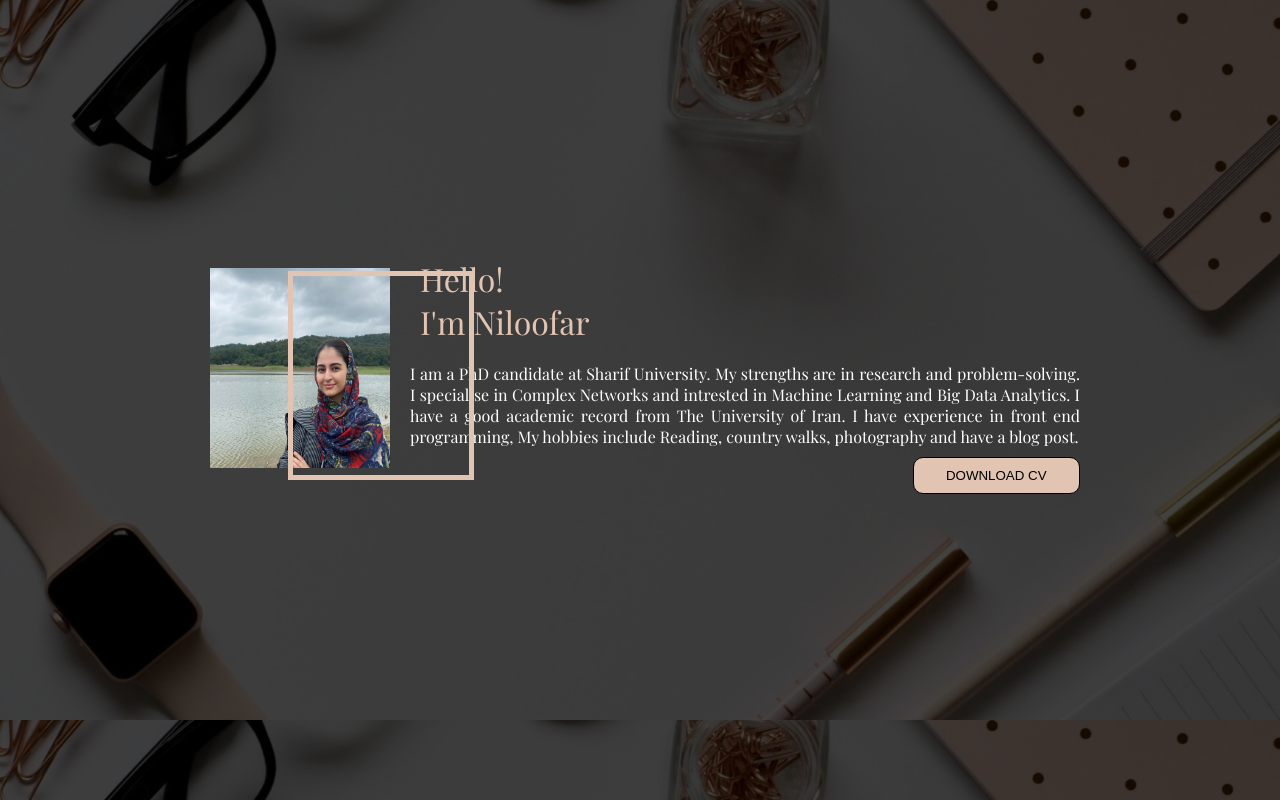
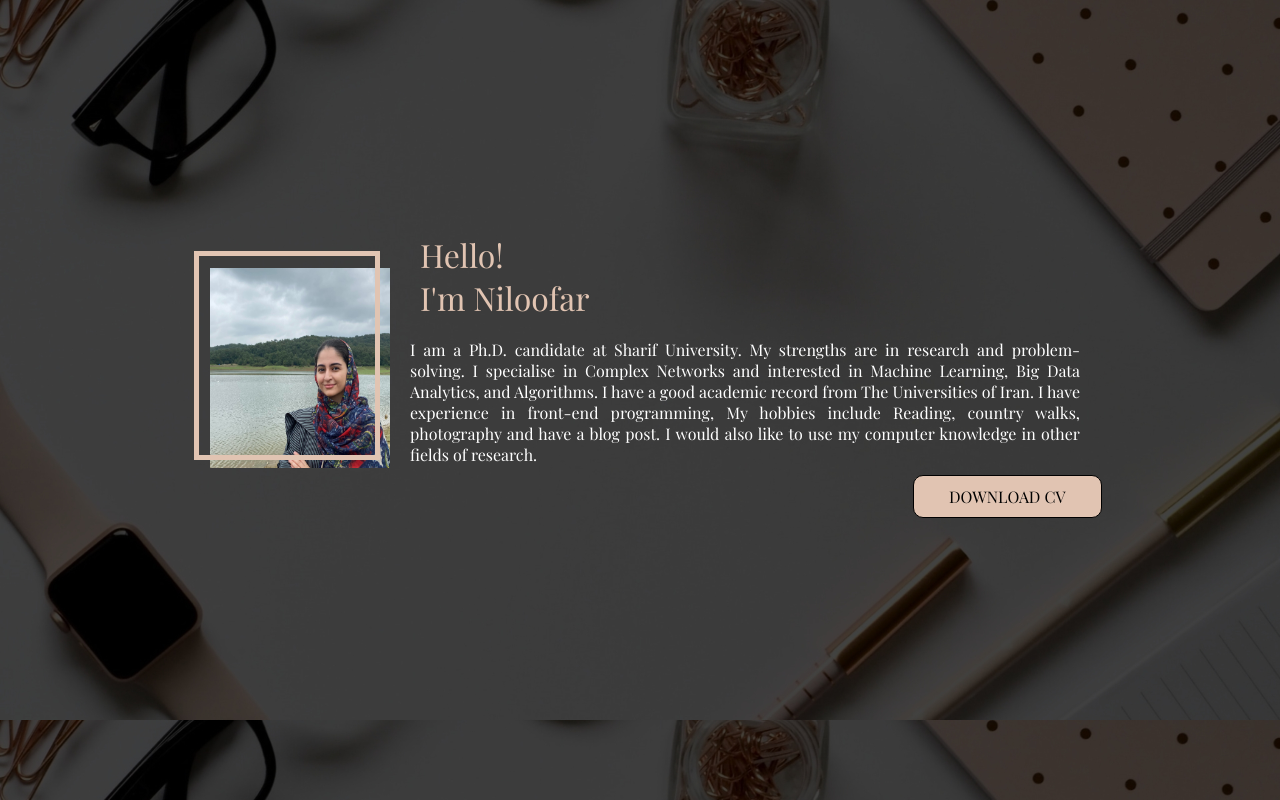
Before and after one commit to narzk/niloofararazkhani, a React (Create React App) app: page / in a window 1280 px wide. Built offline with nearby package versions, Linux system fonts and the light colour scheme.

Commit message:
check spelling and relative problem

```diff
--- a/src/components/Aboutme.css
+++ b/src/components/Aboutme.css
@@ -1,6 +1,7 @@
 .photo {
   padding: 10px;
   margin-right: 10px;
+  position: relative;
 }
 .photoBorder {
   border: solid #e1c4b2 5px;
@@ -8,10 +9,8 @@
   height: 199px;
   width: 176px;
   position: absolute;
-  margin-bottom: 56px;
-
-  left: 22.5%;
-  bottom: 33%;
+  right: 10%;
+  bottom: 10%;
 }
 img {
   height: 200px;
@@ -37,7 +36,7 @@ img {
   color: #e1c4b2;
   margin-bottom: 10px;
 }
-button {
+a {
   padding: 10px;
   border: black solid 1px;
   background-color: #e1c4b2;
@@ -45,6 +44,7 @@ button {
   width: 25%;
   margin-left: 75%;
   margin-top: 10px;
+  text-align: center;
 }
 .description {
   text-align: justify;
@@ -81,7 +81,7 @@ img{
   border: solid #e1c4b2 5px;
 border-radius: 100%;
 }
-button{
+a{
   margin: auto;
   width: 100%;
   margin-top: 20px;
--- a/src/components/Aboutme.js
+++ b/src/components/Aboutme.js
@@ -1,6 +1,6 @@
 import "./Aboutme.css";
 import profile from "../assets/profile.jpg";
-import pdf from "./NiloofarArazkhani2021CV (2).pdf"
+import pdf from "./NiloofarArazkhani2021CV (2).pdf";
 // import cv from "NiloofarArazkhani2021CV.pdf"
 
 function Aboutme() {
@@ -16,13 +16,17 @@ function Aboutme() {
           I'm Niloofar
         </div>
         <div>
-          I am a PhD candidate at Sharif University. My strengths are in
-          research and problem-solving. I specialise in Complex Networks
-          and intrested in Machine Learning and Big Data Analytics. I have a good academic record from The University of Iran. I have
-          experience in front end programming, My hobbies include Reading,
-          country walks, photography and have a blog post.
+          I am a Ph.D. candidate at Sharif University. My strengths are in
+          research and problem-solving. I specialise in Complex Networks and
+          interested in Machine Learning, Big Data Analytics, and Algorithms. I
+          have a good academic record from The Universities of Iran. I have
+          experience in front-end programming, My hobbies include Reading,
+          country walks, photography and have a blog post. I would also like to use
+          my computer knowledge in other fields of research.
         </div>
-       <button><a href={pdf} download>DOWNLOAD CV</a></button>
+        <a href={pdf} download>
+          DOWNLOAD CV
+        </a>
       </div>
     </div>
   );
```
